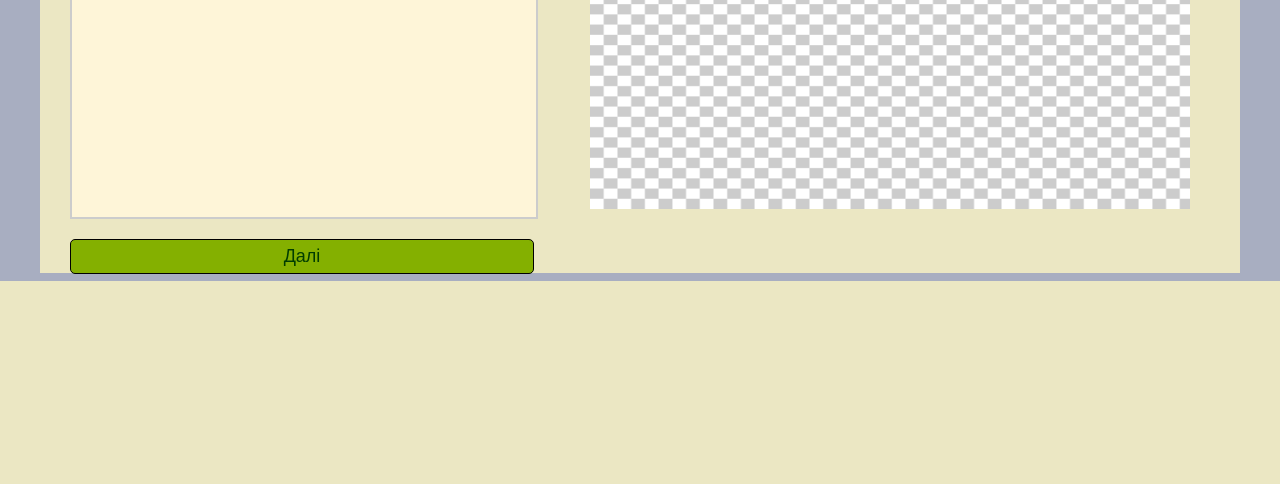
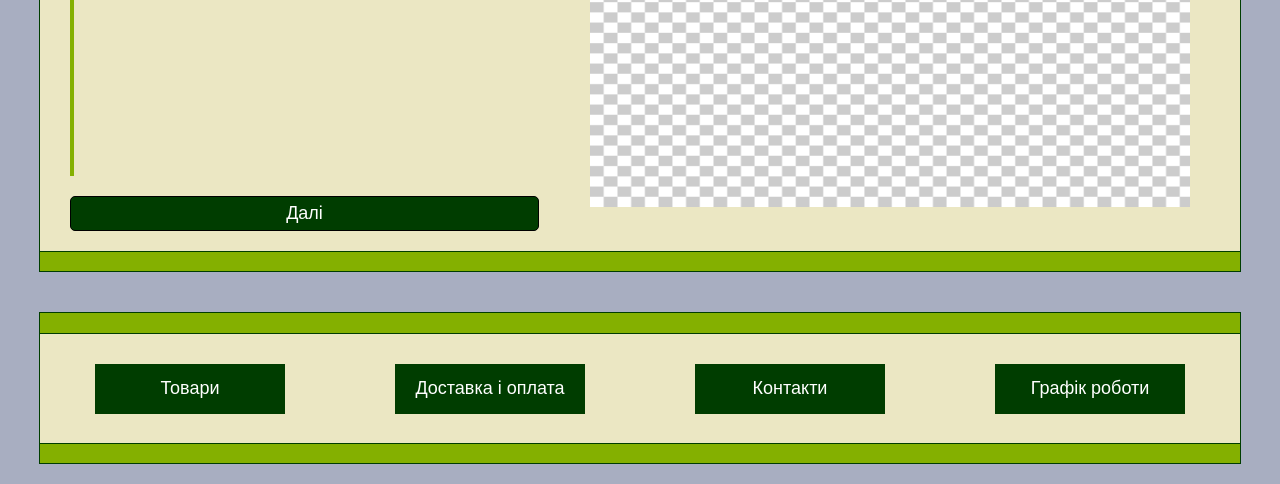
Before and after one commit to kachmar97/ConstructorOfCandles, a PHP site: page / in a window 1280 px wide. Shown: the part 952-1436 px from the top of the page. Before the commit the page ends 1233 px from the top, so only its background shows below. Run offline with PHP 8.4, Linux system fonts and the light colour scheme; data that the repository does not hold is empty; some libraries are stand-ins or nearby versions.

Commit message:
Add footer, add non-clicable decoration tab, when user not choose image, start creating Decoration tab

```diff
--- a/index.php
+++ b/index.php
@@ -90,16 +90,17 @@ else{
 	<!-- Tab links -->
 	<div class="content">
 		<div class="tab">
-		  <button class="tablinks tab1" onclick="openCity(event, 'Form')">Форма</button>
+		  <button class="tablinks tab1" onclick="openCity(event, 'Form')" >Форма</button>
 		  <button class="tablinks tab2" onclick="openCity(event, 'Design')" id="defaultOpen" >Дизайн</button>
 		  <!-- <button class="tablinks tab3" onclick="openCity(event, 'Design')">Узор</button> -->
-		  <button class="tablinks tab4" onclick="openCity(event, 'Decoration')">Декорація</button>
+		  <button class="tablinks tab4" id="tab4" onclick="openCity(event, 'Decoration')">Декорація</button>
 		</div>
 	</div>
 
 	<!-- Tab content -->
 	<div id="Form" class="tabcontent">
-		<div class="workspace ">
+		<div class="bottomline ">
+			<div class="bottomborder">
 				<div class="lefttools">
 					<h3>Виберіть форму свічки</h3>
 					<div class="forms">
@@ -122,10 +123,9 @@ else{
 						}
 						?>
 					</div>
-				<img src="" alt="">
-				<p class="candlesize">Розмір свічки: <span>16</span></p>
+					<h3 class="candlesize">Розмір свічки: <span>16</span>см.</h3>
 					<input class="slider" type="range" min="1" max="11" id="size" oninput="sizePic()" value="6">
-				<button class="nextbtn tablinks" onclick="openCity(event, 'Color')">Далі</button>
+					<button class="nextbtn tablinks" onclick="openCity(event, 'Design')">Далі</button>
 				</div>
 				<div class="modelcandle">
 					<div class="candle">
@@ -134,10 +134,12 @@ else{
 				</div>
 			</div>
 		</div>
+	</div>
 
 
 	<div id="Design" class="tabcontent">
-	  <div class="workspace">
+	  	<div class="bottomline ">
+			<div class="bottomborder">
 				<div class="lefttools hidetools">
 					<h3>Виберіть колір свічки</h3>
 					<form action="index.php" method="POST">
@@ -169,17 +171,35 @@ else{
 					<button class="nextbtn tablinks" onclick="openCity(event, 'Color')">Далі</button>
 				</div>
 				<div class="modelcandle">
+					<h3 class="choosephoto">Виберіть фото свічки</h3>
 					<div class="candle">
-					<img id="pic2" src="img/У1.jpg" alt="" width="420">
+						<img id="pic2" src="" alt="" width="420">
+					</div>
 				</div>
 			</div>
 		</div>
 	</div>
 
 	<div id="Decoration" class="tabcontent">
-	  <h3>Декорація</h3>
-	  <p>Tokyo is the capital of Japan.</p>
+		<div class="modelcandle">
+			<div class="candle">
+				<img id="pic3" src="" alt="" width="420">
 			</div>
+		</div>
+	</div>
+
+	<footer>
+		<div class="topline">
+		</div>
+		<div class="footerbottomline ">
+			<div class="footerbottomborder">
+				<div class="f_block">Товари</div>
+				<div class="f_block">Доставка і оплата</div>
+				<div class="f_block">Контакти</div>
+				<div class="f_block">Графік роботи</div>
+			</div>
+		</div>
+	</footer>
 
 
 	<!-- JQuery -->
--- a/scripts.js
+++ b/scripts.js
@@ -35,7 +35,7 @@ function sizePic() {
    }
 
 
-// Chnge picture
+// Change picture
 $( ".forms input").click(function(){
   $("#pic").attr("src", $(this).val());
 });
@@ -48,11 +48,37 @@ $(".nextbtn").click(function(){
 $('.tab2').click(function() {
   if(($('#r6').is(':checked'))||($('#r5').is(':checked'))) { $('.hidetools').show() }else{$('.hidetools').hide()}
 });
-// $('#r3').attr('checked')?alert('123'):false;
 
-// alert($(this).val());
+// <-- Переключання вкладок
+if($('#pic2').attr('src') == ''){
+  $('.tab4').css('background', '#ccc');
+  $('.tab4').css('color','grey');
+}
 
 $('.imgcolor').click(function(){
-  // alert($this).attr('src'));
   $('#pic2').attr('src', $(this).attr('src'));
-})
+  $('#pic3').attr('src', $(this).attr('src'));
+  $('.choosephoto').remove();
+  $('#tab4').css('pointerEvents', 'auto');
+  $('#tab4').css('background', '#84B000');
+  $('#tab4').css('color', '#000');
+
+  $('#tab4').click(function(){
+    if ( $("#tab4").hasClass("active") ){
+      $('#tab4').css('background', '#003D00');
+      $('#tab4').css('color', '#fff');
+    };
+  });
+
+  $('.tab1, .tab2').click(function(){
+    $('#tab4').css('background', '#84B000');
+    $('#tab4').css('color', '#000');
+  })
+});
+// Переключання вкладок -->
+
+function textSize(){
+  $('.choosephoto').animate({fontSize: '35px'}, 1000);
+  $('.choosephoto').animate({fontSize: '30px'}, 1000);
+}
+setInterval(textSize);
--- a/style.css
+++ b/style.css
@@ -2,6 +2,8 @@ body{
   background: #A8AEC1;
   font-size: 18px;
   font-family: arial;
+  margin: 0px;
+  padding: 0px;
 }
 /* Style the tab */
 h2{
@@ -23,6 +26,16 @@ h3{
   background: #84B000;
   width: 100%;
   height: 20px;
+  border-bottom: 1px solid #003D00;
+}
+
+.bottomline{
+  height: 834px;
+  border-bottom: 20px solid #84B000;
+}
+.bottomborder{
+  height: 834px;
+  border-bottom: 1px solid #003D00;
 }
 
 /* Style the buttons that are used to open the tab content */
@@ -55,11 +70,12 @@ h3{
 
 /* Style the tab content */
 .tabcontent {
-  /*border: 1px solid #84B000;*/
+  border: 1px solid #003D00;
+  background: #EBE7C3;
   margin: 0 auto;
   width: 1200px;
+  height: 854px;
   clear: both;
-  background: #EBE7C3;
 }
 
 
@@ -72,15 +88,12 @@ h3{
 
 .lefttools{
   display: inline-block;
-  padding-left: 30px;
-  width: 250px;
+  margin-left: 30px;
+  width: 469px;
+  /*background: #000;*/
 }
 
-.workspace{
-  height: 854px;
-  display: inline-block;
-  width: 100%;
-}
+
 
 .content{
   margin: 0 auto;
@@ -198,12 +208,12 @@ label{
 .nextbtn{
   margin-top: 15px;
   font-size: 18px;
-  background: #84B000;
-  color: #003D00;
+  background: #003D00;
+  color: #fff;
   border-radius: 5px;
   border: 1px solid #000;
   height: 35px;
-  width: 464px;
+  width: 100%;
 }
 
 .nextbtn:hover{
@@ -310,3 +320,114 @@ label{
 .black{
   background: #362920;
 }
+
+/*Radio button styles*/
+input[type="radio"] {
+  margin: 10px;
+}
+/*Radio button styles*/
+
+
+/*Slider range*/
+.slidecontainer {
+  width: 100%; /* Width of the outside container */
+}
+
+/* The slider itself */
+.slider {
+  margin-top: 30px;
+  margin-bottom: 20px;
+  -webkit-appearance: none;  /* Override default CSS styles */
+  appearance: none;
+  width: 100%; /* Full-width */
+  height: 15px;
+  border-radius: 5px;
+  /*height: 25px;  Specified height */
+  background: #d3d3d3; /* Grey background */
+  outline: none; /* Remove outline */
+  opacity: 0.7; /* Set transparency (for mouse-over effects on hover) */
+  -webkit-transition: .2s; /* 0.2 seconds transition on hover */
+  transition: opacity .2s;
+}
+
+/* Mouse-over effects */
+.slider:hover {
+  opacity: 1; /* Fully shown on mouse-over */
+}
+
+/* The slider handle (use -webkit- (Chrome, Opera, Safari, Edge) and -moz- (Firefox) to override default look) */
+.slider::-webkit-slider-thumb {
+  -webkit-appearance: none; /* Override default look */
+  appearance: none;
+  width: 25px; /* Set a specific slider handle width */
+  height: 25px;
+  border-radius: 50%;
+  border: 1px solid black;
+  /*height: 25px;  Slider handle height */
+  background: #84B000; /* Green background */
+  cursor: pointer; /* Cursor on hover */
+}
+
+.slider::-moz-range-thumb {
+  width: 25px; /* Set a specific slider handle width */
+  height: 25px;
+  border-radius: 50%;
+  /*height: 25px;  Slider handle height */
+  background: #84B000; /* Green background */
+  cursor: pointer; /* Cursor on hover */
+}
+
+/*Footer*/
+
+footer{
+  margin: 40px auto 20px ;
+  border: 1px solid #003D00;
+  background: #EBE7C3;
+  width: 1200px;
+  height: 150px;
+  clear: both;
+}
+
+.footerbottomline{
+
+  height: 109px;
+  border-bottom: 20px solid #84B000;
+}
+.footerbottomborder{
+  display: flex;
+  justify-content: space-around;
+  align-items: center;
+  height: 109px;
+  border-bottom: 1px solid #003D00;
+
+}
+
+.f_block{
+  padding: 10px;
+  padding-top: 14px;
+  padding-left: 20px;
+  padding-right: 20px;
+  width: 150px;
+  height: 26px;
+  color: #fff;
+  background: #003D00;
+  text-align: center;
+  vertical-align: middle;
+}
+
+.f_block:hover{
+  cursor: pointer;
+  background: #388B00;
+  text-decoration: underline;
+  color: #000;
+
+}
+
+.choosephoto{
+  font-size: 30px;
+  color: #362920;
+}
+
+.tab4{
+  pointer-events: none;
+}
```
Also changed, not shown: other parts of style.css (+23 -23 lines). Lines whose indentation alone changed are shown as unchanged.
